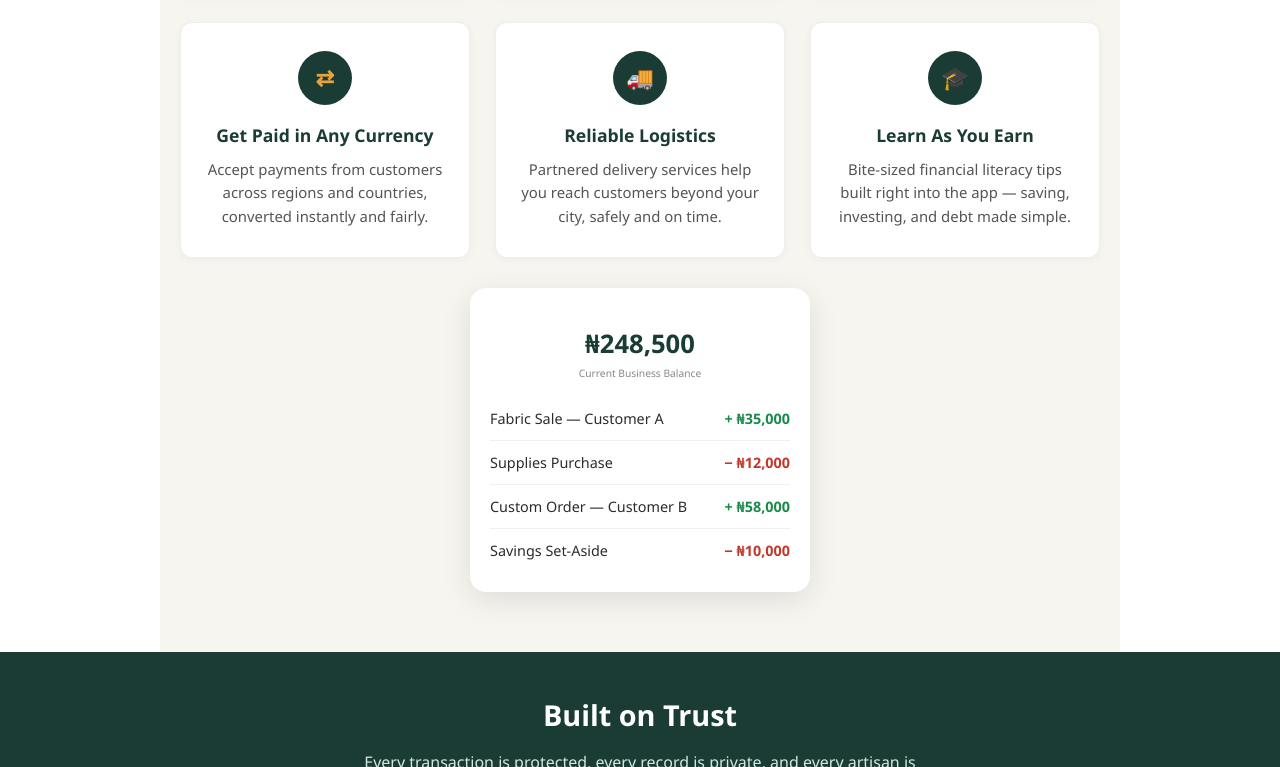
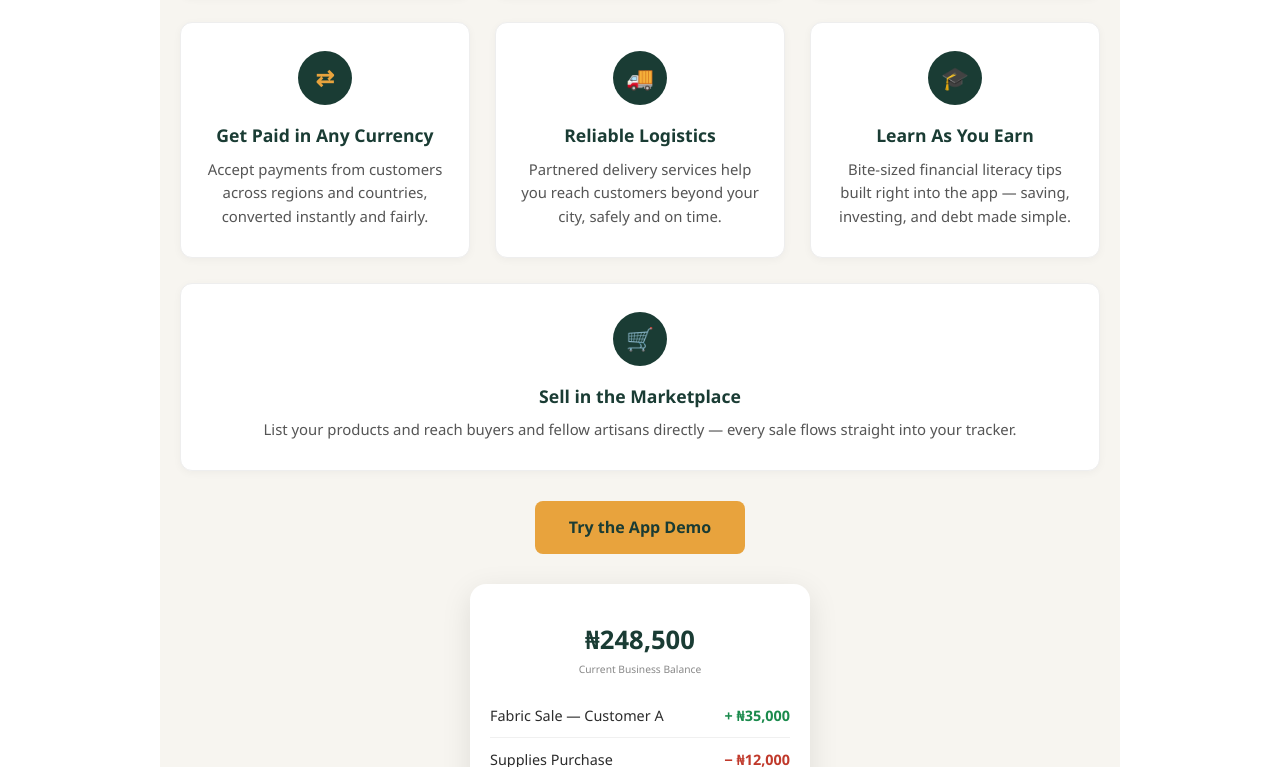
Before and after one commit to georgejosephine605-rgb/georgejosephinergb-myartisanapp, a plain HTML site: page index.html in a window 1280 px wide. Shown: the part 1628-2395 px from the top of the page. Drawn offline with Linux system fonts and the light colour scheme.

Commit message:
Update index.html

```diff
--- a/index.html
+++ b/index.html
@@ -169,7 +169,7 @@
 
   <span class="tag">Built for African Artisans</span>
   <h1>Know Your Money. Grow Your Craft.</h1>
-  <p class="sub">ArtisanApp helps informal artisans and small business owners across Africa track income, save consistently, access credit, and get paid from anywhere — all from one simple app.</p>
+  <p class="sub">ArtisanApp helps informal artisans and small business owners across Africa track income, save consistently, access credit, sell in a built-in marketplace, and get paid from anywhere — all from one simple app.</p>
   <a href="#waitlist" class="cta-btn">Join the Waitlist</a>
   <a href="#features" class="cta-secondary">See How It Works</a>
 </header>
@@ -239,6 +239,15 @@
       <h3>Learn As You Earn</h3>
       <p>Bite-sized financial literacy tips built right into the app — saving, investing, and debt made simple.</p>
     </div>
+    <div class="feature">
+      <div class="icon">🛒</div>
+      <h3>Sell in the Marketplace</h3>
+      <p>List your products and reach buyers and fellow artisans directly — every sale flows straight into your tracker.</p>
+    </div>
+  </div>
+
+  <div style="text-align:center; margin-top: 30px;">
+    <a href="app.html" class="cta-btn">Try the App Demo</a>
   </div>
 
   <div class="dashboard-mock">
@@ -276,4 +285,4 @@
 </footer>
 
 </body>
-</html>
+        </html>
```
